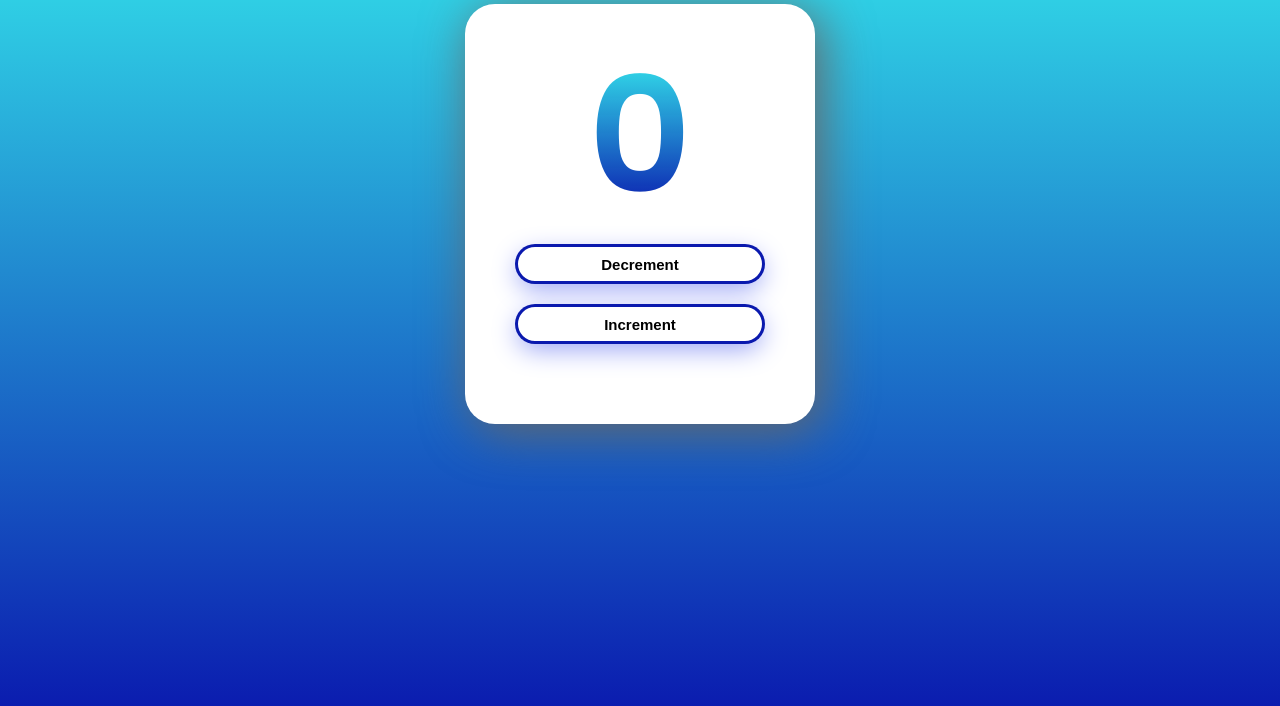
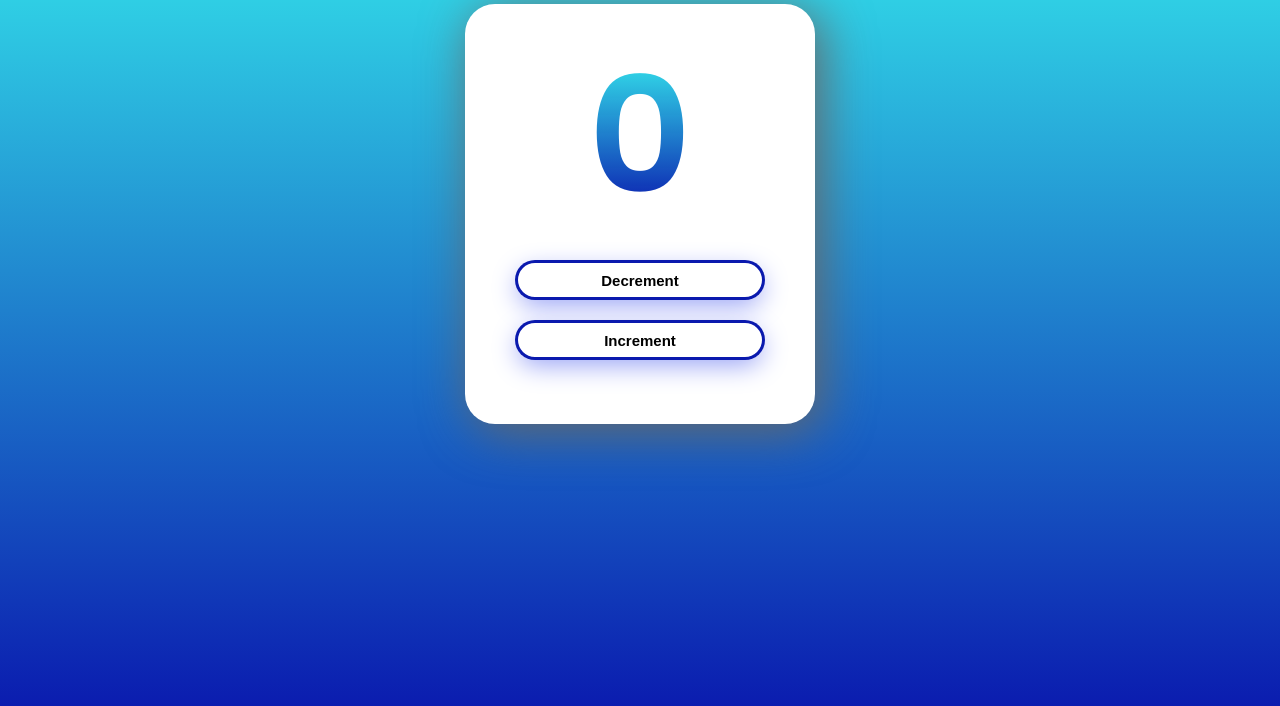
Before and after one commit to RheaMerin/CounterApp, a plain HTML site: page index.html in a window 1280 px wide. Shown: the part 194-900 px from the top of the page. Drawn offline with Linux system fonts and the light colour scheme; a web font is replaced by a local one.

Commit message:
Update style.css

```diff
--- a/style.css
+++ b/style.css
@@ -24,7 +24,8 @@ body{
   font-size: 160px;
   line-height: 200px ;
   align-items: center;
-  margin: 2rem;
+  margin-top: 2rem;
+  margin-bottom: 3rem;
   border-radius: 2rem;
   font-family:Poppins;
   background-color:#ffffff;
```
